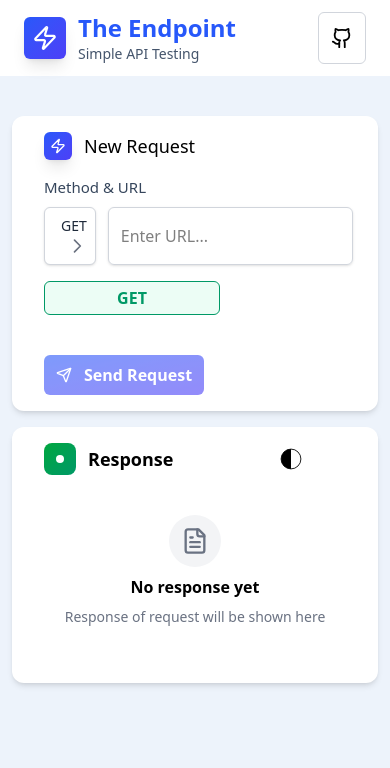
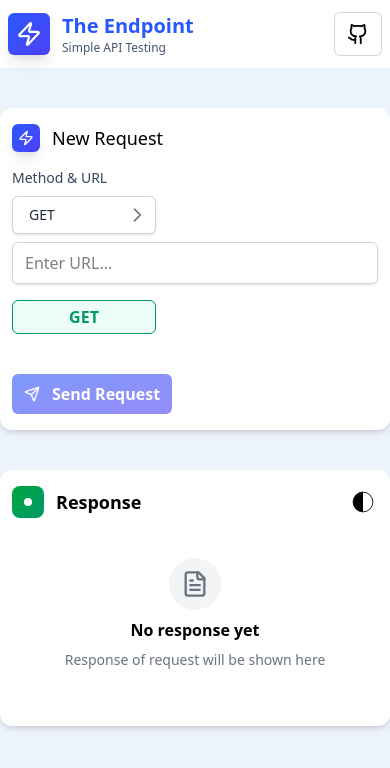
Before and after one commit to Umar-Farooq-5757/TheEndpoint, a React (Vite) app: page / in a window 390 px wide. Shown: the top 768 px of the page. Built offline with nearby package versions, Linux system fonts and the light colour scheme.

Commit message:
Improve UI for mobile

```diff
--- a/src/App.css
+++ b/src/App.css
@@ -1 +1,5 @@
 @import "tailwindcss";
+
+.react-json-view{
+    white-space: nowrap;
+}
--- a/src/components/Header.jsx
+++ b/src/components/Header.jsx
@@ -2,12 +2,12 @@ import Logo from "./ui/Logo";
 
 const Header = () => {
   return (
-    <header className="flex justify-between px-6 sm:px-12 md:px-20 py-3 bg-white">
+    <header className="flex justify-between px-2 sm:px-12 md:px-20 py-3 bg-white">
       <div className="flex items-center gap-3">
         <Logo padding={'8px'} size={'26px'}/>
         <div>
-          <h1 className="text-2xl font-bold text-[#2758fa]">The Endpoint</h1>
-          <p className="text-slate-600 text-sm">Simple API Testing</p>
+          <h1 className="text-xl md:text-2xl font-bold text-[#2758fa]">The Endpoint</h1>
+          <p className="text-slate-600 text-xs md:text-sm">Simple API Testing</p>
         </div>
       </div>
       <a
--- a/src/components/RequestBody.jsx
+++ b/src/components/RequestBody.jsx
@@ -5,10 +5,10 @@ const RequestBody = ({requestBody, setRequestBody}) => {
 
   return (
     <div className="mt-4">
-      <h3 className="text-[#36465c] font-medium text-[15px]">Request Body</h3>
-      <h4 className="font-semibold text-[15px] my-2">
+      <h3 className="text-[#36465c] font-medium text-sm sm:text-[15px]">Request Body</h3>
+      <h4 className="font-semibold text-sm sm:text-[15px] my-2">
         Content-Type:{" "}
-        <span className="rounded-md bg-gray-100 border border-gray-200 shadow-xs py-[2px] px-3">
+        <span className="rounded-md bg-gray-100 border border-gray-200 shadow-xs sm:py-[2px] px-2 sm:px-3">
           application/json
         </span>
       </h4>
--- a/src/components/RequestBox.jsx
+++ b/src/components/RequestBox.jsx
@@ -100,15 +100,15 @@ const RequestBox = ({ setResData }) => {
     }
   };
   return (
-    <section className="bg-white mt-10 mx-3 px-8 py-4 shadow-md rounded-xl">
+    <section className="bg-white mt-10 md:mx-3 px-3 md:px-8 py-4 shadow-md rounded-xl">
       <Toaster position="top-center" />
       <div className="flex gap-3">
         <Logo padding="6px" size={"16px"} />
         <h2 className="font-medium text-lg">New Request</h2>
       </div>
       <div className="mt-4">
-        <h3 className="text-[#36465c] font-medium text-[15px]">Method & URL</h3>
-        <div className="my-2 flex gap-3">
+        <h3 className="text-[#36465c] font-medium text-sm sm:text-[15px]">Method & URL</h3>
+        <div className="my-2 flex flex-col sm:flex-row  gap-1 sm:gap-3">
           <Dropdown
             selectedMethod={selectedMethod}
             setSelectedMethod={setSelectedMethod}
@@ -124,13 +124,13 @@ const RequestBox = ({ setResData }) => {
             onChange={(e) => setURL(e.target.value.trim())}
             autoComplete="off"
             placeholder="Enter URL..."
-            className="border border-gray-300 shadow-sm pl-3 outline-[#2758fa] transition-all rounded-md grow"
+            className="border border-gray-300 mt-1 sm:mt-0 py-2 sm:py-0 shadow-sm pl-3 outline-[#2758fa] transition-all rounded-md grow"
           />
         </div>
       </div>
       {/* SHOW METHOD BUTTON */}
       <button
-        className={`show-method border rounded-md w-44 mt-2 py-1 font-semibold`}
+        className={`show-method border rounded-md w-36 md:w-44 mt-2 py-1 font-semibold`}
         style={{
           backgroundColor: methodBoxBackgroundColor,
           color: methodBoxTextColor,
--- a/src/components/ResponseBox.jsx
+++ b/src/components/ResponseBox.jsx
@@ -12,8 +12,8 @@ const ResponseBox = ({ resData, setResData }) => {
     }
   };
   return (
-    <section className="bg-white mt-4 mx-3 px-8 py-4 shadow-md rounded-xl">
-      <div className="flex justify-between items-center pr-10">
+       <section className="bg-white mt-10 md:mx-3 px-3 md:px-8 py-4 shadow-md rounded-xl">
+      <div className="flex justify-between items-center md:pr-10">
         <div className="flex items-center gap-3">
           <div className="w-8 h-8 bg-gradient-to-br from-green-600 to-emerald-600 rounded-lg flex items-center justify-center">
             <div className="w-2 h-2 bg-white rounded-full"></div>
--- a/src/components/ui/Dropdown.jsx
+++ b/src/components/ui/Dropdown.jsx
@@ -14,7 +14,7 @@ const Dropdown = ({
     setIsOpen(false);
   };
   return (
-    <div className="flex flex-col w-44 text-sm relative">
+    <div className="flex flex-col w-36 md:w-44 text-sm relative">
       <button
         type="button"
         onClick={() => setIsOpen(!isOpen)}
--- a/src/components/ui/ResponseData.jsx
+++ b/src/components/ui/ResponseData.jsx
@@ -1,17 +1,16 @@
 import ReactJson from "@microlink/react-json-view";
-import { useState } from "react";
-
 
 const ResponseData = ({ resData,theme }) => {
   return (
     <>
     <p className="text-sm font-semibold mt-4">Response Body:</p>
     <div
-      className={`my-2 rounded-md max-h-[70vh] min-h-[40vh] overflow-auto ${
+      className={`my-2 rounded-md max-h-[70vh] min-h-[40vh] overflow-auto overflow-x-auto w-full ${
         theme == "monokai" ? "bg-[#272822]" : "bg-gray-100 border border-gray-200"
       } p-3`}
     >
       <ReactJson
+      className="json-body"
         src={resData}
         name={false}
         theme={theme}
```
